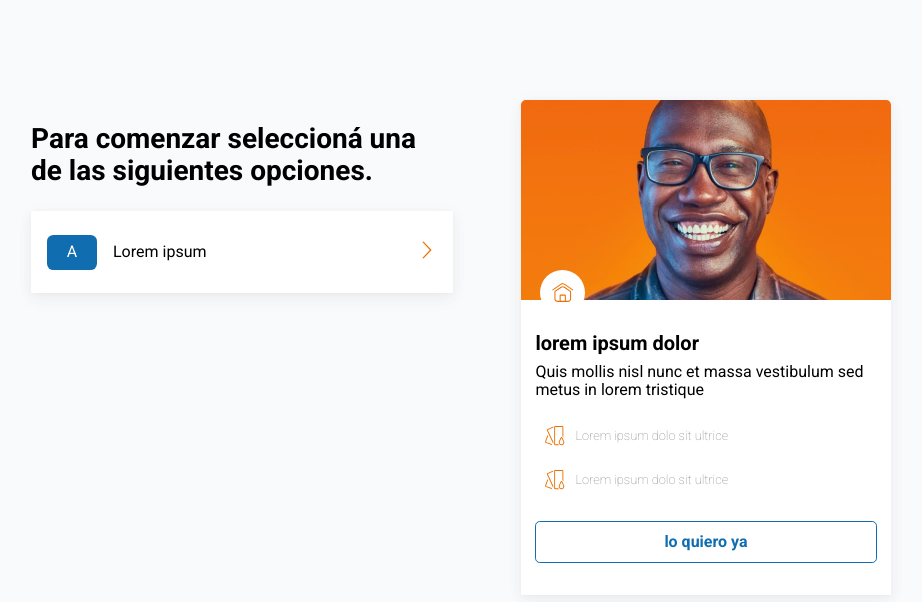
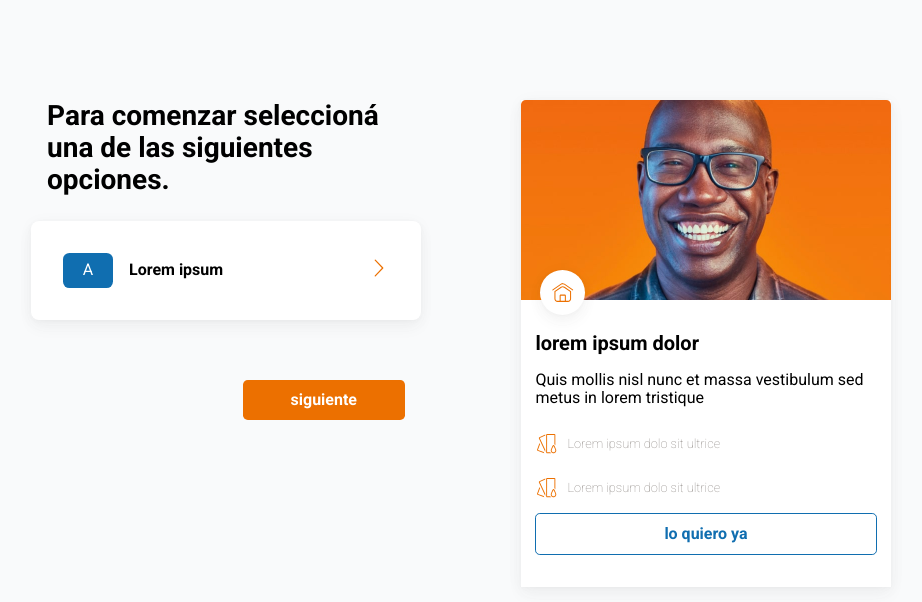
Before and after one commit to josefelipegh/hellohellochallenge, a React (Create React App) app: page / in a window 1280 px wide. Shown: the top 602 px of the page, without its empty margins (179-1101 px from the left). Built offline with nearby package versions, Linux system fonts and the light colour scheme.

Commit message:
Mejorar componente Stepper

```diff
--- a/src/components/card/Card.jsx
+++ b/src/components/card/Card.jsx
@@ -44,6 +44,9 @@ const Icon = styled.span`
     left: 5%;
     background-color: ${({theme}) =>  theme.sixtyColor};
     border-radius: 100%;
+    box-shadow: 0px 8px 16px rgba(86, 80, 76, 0.04),
+                0px 2px 16px rgba(86, 80, 76, 0.04),
+                0px 1px 4px rgba(86, 80, 76, 0.04);
 `
 
 const Img = styled.img`
@@ -65,7 +68,7 @@ const Title = styled.h3`
 `
 
 const Description = styled.p`
-    margin-top: 0.5rem;
+    margin: 1rem 0;
     font-weight: 400;
 `
 
@@ -77,13 +80,14 @@ const List = styled.ul`
         list-style: none;
 
         & i {
-            margin: .5rem;
+            margin: .5rem .5rem .5rem 0;
         }
 
         & p {
             font-size: .8rem;
             font-weight: 100;
             color: ${({theme}) => theme.fiftyColor};
+            margin: .8rem 0;
         }
     }
 `
--- a/src/components/radio/Radio.jsx
+++ b/src/components/radio/Radio.jsx
@@ -6,7 +6,8 @@ const Card = styled.div`
                 0px 2px 16px rgba(86, 80, 76, 0.04),
                 0px 1px 4px rgba(86, 80, 76, 0.04);
     width: 100%;
-    padding: 1rem;
+    padding: 2rem;
+    border-radius: .5rem;
 `
 
 const Input = styled.input`
@@ -34,6 +35,7 @@ const Option = styled.span`
 const Paragraph = styled.p`
     flex-grow: 1;
     margin-left: 1rem;
+    font-weight: 600;
 `
 
 const Radio = ({options}) => {
--- a/src/components/stepper/Stepper.jsx
+++ b/src/components/stepper/Stepper.jsx
@@ -1,4 +1,5 @@
 import styled from 'styled-components';
+import Button from '../button/Button';
 
 // Components
 import Radio from '../radio/Radio';
@@ -14,9 +15,21 @@ const Section = styled.section`
     height: 100%;
 `
 
+const ButtonStepper = styled(Button)`
+        text-align: center;
+        margin-top: 60px;
+        width: max-content;
+        padding-left: 3rem;
+        padding-right: 3rem;
+        float: left;
+        margin-left: auto;
+`
+
 const Title = styled.h2`
     font-size: 28px;
     font-weight: 700;
+    padding: 0 1rem;
+    margin-bottom: 1.5rem;
 `
 
 const Stepper = () => {
@@ -25,8 +38,7 @@ const Stepper = () => {
             <Title>Para comenzar seleccioná una de las siguientes opciones.</Title>
             {/* TODO: Form con opciones como checkbox */}
             <Radio/>
-
-
+            <ButtonStepper danger>siguiente</ButtonStepper>
         </Section>
     )
 }
--- a/src/index.css
+++ b/src/index.css
@@ -1,9 +1,12 @@
 @import url('https://fonts.googleapis.com/css2?family=Poppins:ital,wght@0,100;0,400;1,900&family=Roboto:ital,wght@0,100;0,300;0,400;0,500;0,700;0,900;1,100;1,300;1,400;1,500;1,700;1,900&display=swap');
 
-body {
+*{
   margin: 0;
   padding: 0;
   box-sizing: border-box;
+}
+
+body {
   font-family: 'Roboto', sans-serif;
   -webkit-font-smoothing: antialiased;
   -moz-osx-font-smoothing: grayscale;
```
